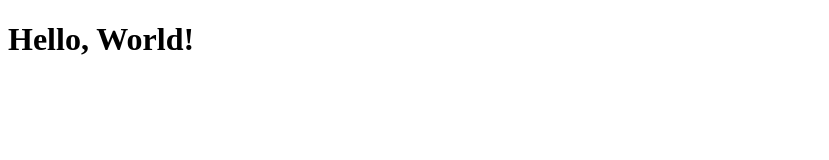
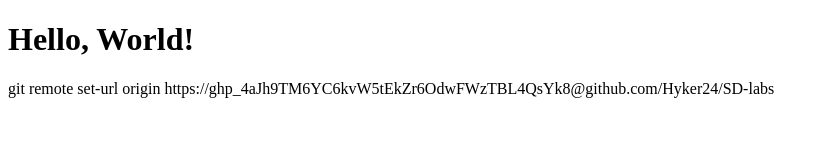
Before and after one commit to hyker24/sample-code, a plain HTML site: page index.html in a window 1280 px wide. Shown: the whole page, without its empty margins (0-829 px from the left). Drawn offline with Linux system fonts and the light colour scheme.

Commit message:
Update index.html

```diff
--- a/index.html
+++ b/index.html
@@ -9,3 +9,4 @@
     <h1>Hello, World!</h1>
 </body>
 </html>
+git remote set-url origin https://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@github.com/Hyker24/SD-labs
```
